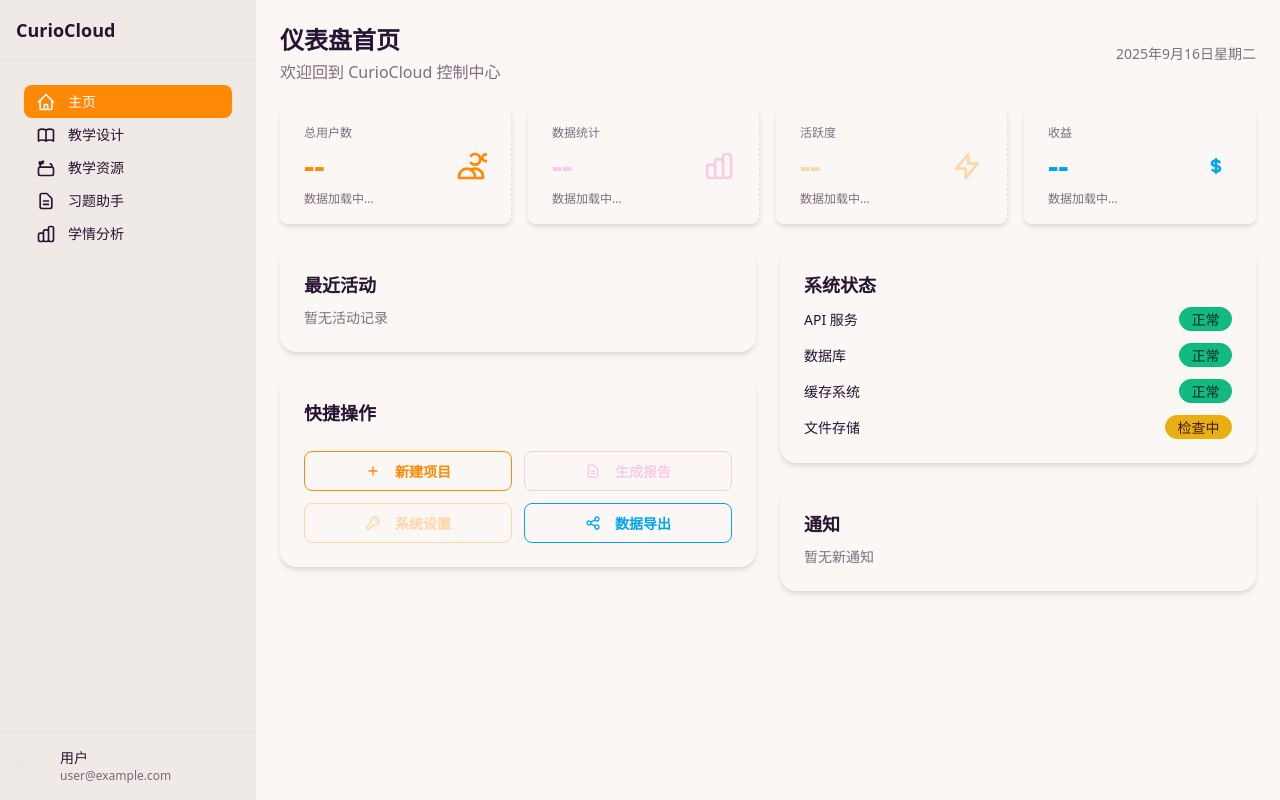
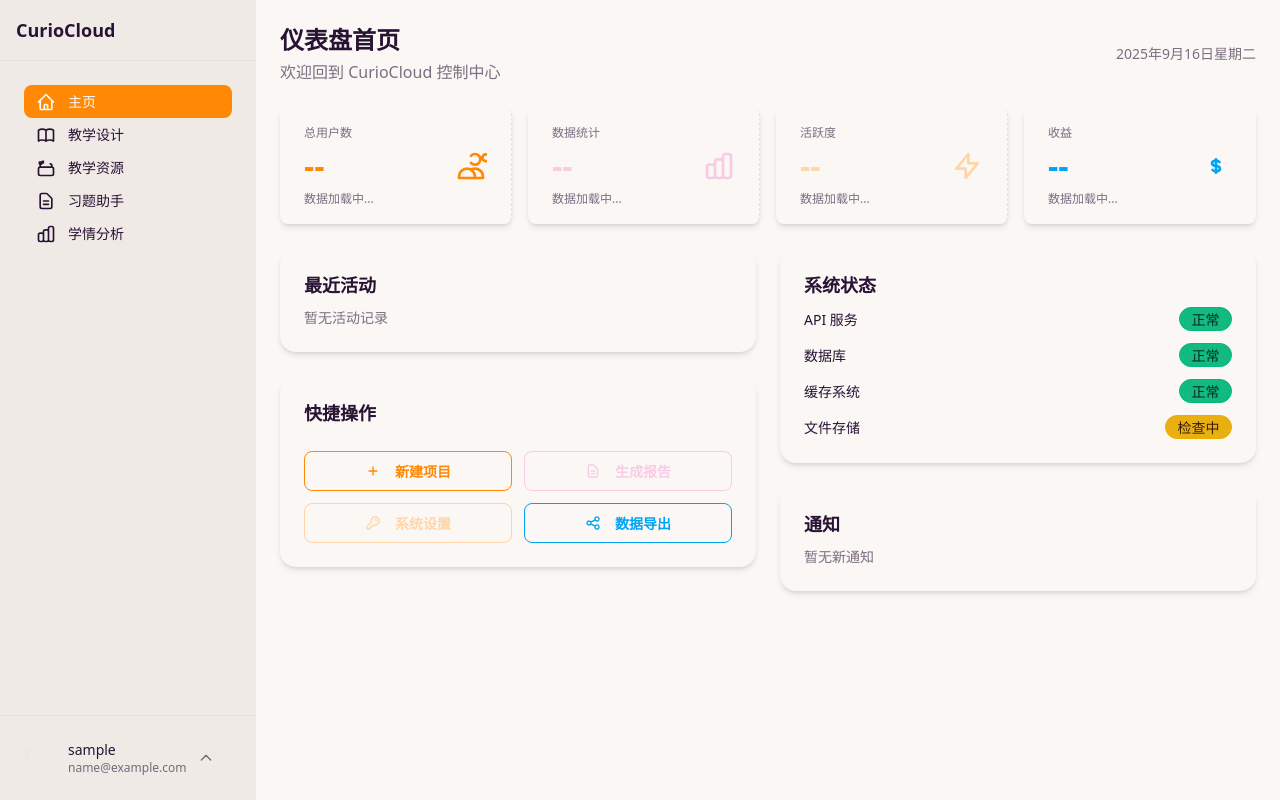
Before and after one commit to CurioCloud-Team/CurioCloudFrontend, a Vue app: page /dashboard/home in a window 1280 px wide. Built offline with nearby package versions, Linux system fonts and the light colour scheme; sample sign-in values are in the browser's storage; what vue3-lottie would draw is missing.

Commit message:
feat: 实现认证状态管理，添加路由守卫和用户信息处理

```diff
--- a/src/App.vue
+++ b/src/App.vue
@@ -5,5 +5,14 @@
 </template>
 
 <script setup lang="ts">
-// 主应用组件
+import { onMounted } from 'vue'
+import { useAuth } from '@/composables/useAuth'
+
+// 初始化认证状态
+const { initAuth } = useAuth()
+
+onMounted(() => {
+  // 应用启动时初始化认证状态
+  initAuth()
+})
 </script>
--- /dev/null
+++ b/src/composables/useAuth.ts
@@ -0,0 +1,105 @@
+import { ref, computed } from 'vue'
+import { useRouter } from 'vue-router'
+
+// 用户信息接口
+export interface UserInfo {
+  username: string
+  email: string
+}
+
+// 认证状态管理
+const userInfo = ref<UserInfo | null>(null)
+const token = ref<string | null>(null)
+
+// 检查是否已登录
+export const useAuth = () => {
+  const router = useRouter()
+
+  // 计算属性：是否已登录
+  const isAuthenticated = computed(() => {
+    return !!token.value && !!userInfo.value
+  })
+
+  // 初始化认证状态
+  const initAuth = () => {
+    const storedToken = localStorage.getItem('token')
+    const storedUserInfo = localStorage.getItem('userInfo')
+
+    if (storedToken && storedUserInfo) {
+      try {
+        token.value = storedToken
+        userInfo.value = JSON.parse(storedUserInfo)
+        console.log('认证状态已从本地存储恢复')
+      } catch (error) {
+        console.error('恢复用户信息失败:', error)
+        clearAuth()
+      }
+    }
+  }
+
+  // 登录
+  const login = (user: UserInfo, authToken: string) => {
+    userInfo.value = user
+    token.value = authToken
+
+    // 保存到本地存储
+    localStorage.setItem('userInfo', JSON.stringify(user))
+    localStorage.setItem('token', authToken)
+
+    console.log('用户已登录:', user.username)
+  }
+
+  // 退出登录
+  const logout = () => {
+    userInfo.value = null
+    token.value = null
+
+    // 清除本地存储
+    localStorage.removeItem('userInfo')
+    localStorage.removeItem('token')
+    localStorage.removeItem('refreshToken')
+
+    // 清除会话存储
+    sessionStorage.clear()
+
+    console.log('用户已退出登录')
+  }
+
+  // 清除认证状态
+  const clearAuth = () => {
+    logout()
+  }
+
+  // 获取当前用户信息
+  const getCurrentUser = () => {
+    return userInfo.value
+  }
+
+  // 获取当前令牌
+  const getToken = () => {
+    return token.value
+  }
+
+  // 安全退出登录（带确认）
+  const safeLogout = (confirmMessage = '确定要退出登录吗？') => {
+    if (confirm(confirmMessage)) {
+      logout()
+      router.push('/auth/login')
+      return true
+    }
+    return false
+  }
+
+  return {
+    userInfo: computed(() => userInfo.value),
+    token: computed(() => token.value),
+    isAuthenticated,
+    initAuth,
+    login,
+    logout,
+    clearAuth,
+    getCurrentUser,
+    getToken,
+    safeLogout
+  }
+}
--- a/src/layouts/DashboardLayout.vue
+++ b/src/layouts/DashboardLayout.vue
@@ -16,6 +16,26 @@
         </div>
         <div class="flex-1">
           <h1 class="text-xl font-semibold">仪表盘</h1>
+        </div>
+        <div class="flex-none">
+          <div class="dropdown dropdown-end">
+            <div tabindex="0" role="button" class="btn btn-ghost btn-circle avatar">
+              <div class="w-8 rounded-full bg-neutral-focus text-neutral-content flex items-center justify-center">
+                <span class="text-xs font-medium">{{ userInfo?.username?.charAt(0).toUpperCase() || 'U' }}</span>
+              </div>
+            </div>
+            <ul tabindex="0" class="menu menu-sm dropdown-content mt-3 z-[1] p-2 shadow bg-base-100 rounded-box w-52">
+              <li>
+                <a class="justify-between">
+                  {{ userInfo?.username || '用户' }}
+                  <span class="badge">在线</span>
+                </a>
+              </li>
+              <li><button @click="goToProfile">个人资料</button></li>
+              <li><button @click="goToSettings">设置</button></li>
+              <li><button @click="handleLogout" class="text-error">退出登录</button></li>
+            </ul>
+          </div>
         </div>
       </div>
 
@@ -102,16 +122,56 @@
 
         <!-- Sidebar footer -->
         <div class="absolute bottom-0 w-full p-4 border-t border-base-300">
-          <div class="flex items-center gap-3">
-            <div class="avatar placeholder">
-              <div class="bg-neutral-focus text-neutral-content rounded-full w-8">
-                <span class="text-xs">U</span>
+          <div class="dropdown dropdown-top dropdown-end">
+            <div
+              tabindex="0"
+              role="button"
+              class="flex items-center gap-3 w-full p-2 rounded-lg hover:bg-base-300 cursor-pointer transition-colors"
+            >
+              <div class="avatar placeholder">
+                <div class="bg-neutral-focus text-neutral-content rounded-full w-8">
+                  <span class="text-xs">{{ userInfo?.username?.charAt(0).toUpperCase() || 'U' }}</span>
+                </div>
               </div>
+              <div class="flex-1">
+                <p class="text-sm font-medium">{{ userInfo?.username || '用户' }}</p>
+                <p class="text-xs text-base-content/60">{{ userInfo?.email || 'user@example.com' }}</p>
+              </div>
+              <svg class="w-4 h-4 text-base-content/60" fill="none" stroke="currentColor" viewBox="0 0 24 24">
+                <path stroke-linecap="round" stroke-linejoin="round" stroke-width="2" d="M5 15l7-7 7 7"></path>
+              </svg>
             </div>
-            <div class="flex-1">
-              <p class="text-sm font-medium">用户</p>
-              <p class="text-xs text-base-content/60">user@example.com</p>
-            </div>
+            <ul tabindex="0" class="dropdown-content z-[1] menu p-2 shadow bg-base-100 rounded-box w-52 mb-2">
+              <li>
+                <button @click="goToProfile" class="flex items-center gap-3">
+                  <svg class="w-4 h-4" fill="none" stroke="currentColor" viewBox="0 0 24 24">
+                    <path stroke-linecap="round" stroke-linejoin="round" stroke-width="2" d="M16 7a4 4 0 11-8 0 4 4 0 018 0zM12 14a7 7 0 00-7 7h14a7 7 0 00-7-7z"></path>
+                  </svg>
+                  个人资料
+                </button>
+              </li>
+              <li>
+                <button @click="goToSettings" class="flex items-center gap-3">
+                  <svg class="w-4 h-4" fill="none" stroke="currentColor" viewBox="0 0 24 24">
+                    <path stroke-linecap="round" stroke-linejoin="round" stroke-width="2" d="M10.325 4.317c.426-1.756 2.924-1.756 3.35 0a1.724 1.724 0 002.573 1.066c1.543-.94 3.31.826 2.37 2.37a1.724 1.724 0 001.065 2.572c1.756.426 1.756 2.924 0 3.35a1.724 1.724 0 00-1.066 2.573c.94 1.543-.826 3.31-2.37 2.37a1.724 1.724 0 00-2.572 1.065c-.426 1.756-2.924 1.756-3.35 0a1.724 1.724 0 00-2.573-1.066c-1.543.94-3.31-.826-2.37-2.37a1.724 1.724 0 00-1.065-2.572c-1.756-.426-1.756-2.924 0-3.35a1.724 1.724 0 001.066-2.573c-.94-1.543.826-3.31 2.37-2.37.996.608 2.296.07 2.572-1.065z"></path>
+                    <path stroke-linecap="round" stroke-linejoin="round" stroke-width="2" d="M15 12a3 3 0 11-6 0 3 3 0 016 0z"></path>
+                  </svg>
+                  设置
+                </button>
+              </li>
+              <div class="divider my-1"></div>
+              <li>
+                <button
+                  @click="handleLogout"
+                  class="flex items-center gap-3 text-error hover:bg-error hover:text-error-content"
+                >
+                  <svg class="w-4 h-4" fill="none" stroke="currentColor" viewBox="0 0 24 24">
+                    <path stroke-linecap="round" stroke-linejoin="round" stroke-width="2" d="M17 16l4-4m0 0l-4-4m4 4H7m6 4v1a3 3 0 01-3 3H6a3 3 0 01-3-3V7a3 3 0 013-3h4a3 3 0 013 3v1"></path>
+                  </svg>
+                  退出登录
+                </button>
+              </li>
+            </ul>
           </div>
         </div>
       </aside>
@@ -120,8 +180,34 @@
 </template>
 
 <script setup lang="ts">
-// 仪表盘布局组件
-// 使用 daisyUI drawer 组件实现侧边栏导航
+import { onMounted } from 'vue'
+import { useAuth } from '@/composables/useAuth'
+
+const { userInfo, initAuth, safeLogout } = useAuth()
+
+// 组件挂载时初始化认证状态
+onMounted(() => {
+  initAuth()
+})
+
+// 跳转到个人资料页面
+const goToProfile = () => {
+  // TODO: 实现个人资料页面路由
+  console.log('跳转到个人资料')
+  // router.push('/dashboard/profile')
+}
+
+// 跳转到设置页面
+const goToSettings = () => {
+  // TODO: 实现设置页面路由
+  console.log('跳转到设置')
+  // router.push('/dashboard/settings')
+}
+
+// 处理退出登录
+const handleLogout = () => {
+  safeLogout('确定要退出登录吗？')
+}
 </script>
 
 <style scoped>
--- a/src/router/index.ts
+++ b/src/router/index.ts
@@ -130,4 +130,27 @@
   routes
 })
 
+// 路由守卫：检查认证状态
+router.beforeEach((to, _from, next) => {
+  const token = localStorage.getItem('token')
+  const isAuthRoute = to.path.startsWith('/auth')
+  const isDashboardRoute = to.path.startsWith('/dashboard')
+
+  // 如果访问仪表盘但未登录，重定向到登录页
+  if (isDashboardRoute && !token) {
+    console.log('未登录，重定向到登录页')
+    next('/auth/login')
+    return
+  }
+
+  // 如果已登录但访问认证页面，重定向到仪表盘
+  if (isAuthRoute && token && to.path !== '/auth/login-success') {
+    console.log('已登录，重定向到仪表盘')
+    next('/dashboard/home')
+    return
+  }
+
+  next()
+})
+
 export default router
--- a/src/views/LoginPage.vue
+++ b/src/views/LoginPage.vue
@@ -89,8 +89,10 @@
 <script setup lang="ts">
 import { ref } from 'vue'
 import { useRouter } from 'vue-router'
+import { useAuth } from '@/composables/useAuth'
 
 const router = useRouter()
+const { login } = useAuth()
 
 const loginForm = ref({
   username: '',
@@ -110,6 +112,23 @@
 
     // 模拟API调用
     await new Promise(resolve => setTimeout(resolve, 1000))
+
+    // 模拟登录成功后的用户数据
+    const mockUserData = {
+      username: loginForm.value.username || 'demo_user',
+      email: loginForm.value.username.includes('@')
+        ? loginForm.value.username
+        : `${loginForm.value.username}@example.com`,
+      token: 'mock-jwt-token-' + Date.now()
+    }
+
+    // 使用 useAuth 的 login 方法保存用户信息
+    login({
+      username: mockUserData.username,
+      email: mockUserData.email
+    }, mockUserData.token)
+
+    console.log('登录成功，用户信息已保存')
 
     // 登录成功，跳转到成功页面
     router.push('/auth/login-success')
--- a/src/views/LoginSuccessPage.vue
+++ b/src/views/LoginSuccessPage.vue
@@ -12,7 +12,7 @@
                 </svg>
             </div>
             <h1 class="text-3xl font-bold text-gray-900 mb-2">登录成功</h1>
-            <p class="text-gray-500">欢迎回来，{{ userInfo.username || '用户' }}，你将在 5 秒后自动登录</p>
+            <p class="text-gray-500">欢迎回来，{{ userInfo?.username || '用户' }}，你将在 5 秒后自动登录</p>
         </div>
     </div>
 </template>
@@ -20,25 +20,17 @@
 <script setup lang="ts">
 import { ref, onMounted } from 'vue'
 import { useRouter } from 'vue-router'
+import { useAuth } from '@/composables/useAuth'
 
 const router = useRouter()
-
-// 用户信息（实际使用时从后端获取）
-const userInfo = ref({
-    username: '',
-    email: ''
-})
+const { userInfo, initAuth } = useAuth()
 
 // 登录时间
 const loginTime = ref('')
 
 onMounted(() => {
-    // 模拟从后端获取用户信息
-    // 实际实现时这里会从认证服务或本地存储获取
-    userInfo.value = {
-        username: 'demo_user',
-        email: 'demo@example.com'
-    }
+    // 初始化认证状态（从 localStorage 获取用户信息）
+    initAuth()
 
     // 设置登录时间
     loginTime.value = new Date().toLocaleString('zh-CN')
@@ -48,23 +40,4 @@
         router.push('/dashboard/home')
     }, 5000)
 })
-
-const goToDashboard = () => {
-    // 跳转到仪表盘
-    router.push('/dashboard/home')
-}
-
-const goToProfile = () => {
-    // TODO: 跳转到个人资料页
-    console.log('跳转到个人资料')
-    // router.push('/profile')
-}
-
-const logout = () => {
-    // TODO: 清除登录状态
-    console.log('退出登录')
-    // 清除认证信息
-    // localStorage.removeItem('token')
-    router.push('/auth/login')
-}
 </script>
--- a/tsconfig.app.json
+++ b/tsconfig.app.json
@@ -2,6 +2,12 @@
   "extends": "@vue/tsconfig/tsconfig.dom.json",
   "compilerOptions": {
     "tsBuildInfoFile": "./node_modules/.tmp/tsconfig.app.tsbuildinfo",
+
+    /* Path mapping */
+    "baseUrl": ".",
+    "paths": {
+      "@/*": ["./src/*"]
+    },
 
     /* Linting */
     "strict": true,
```
